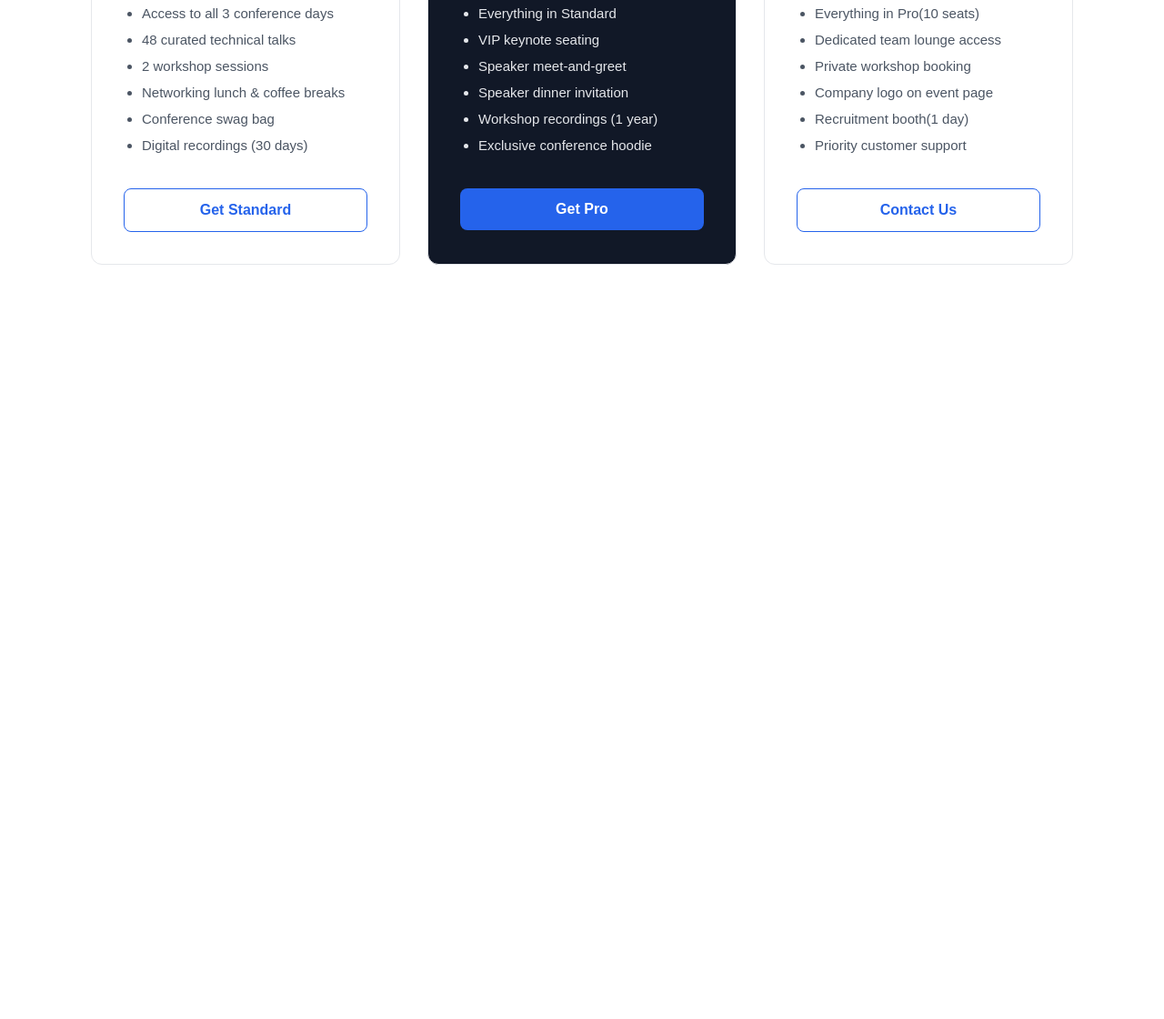
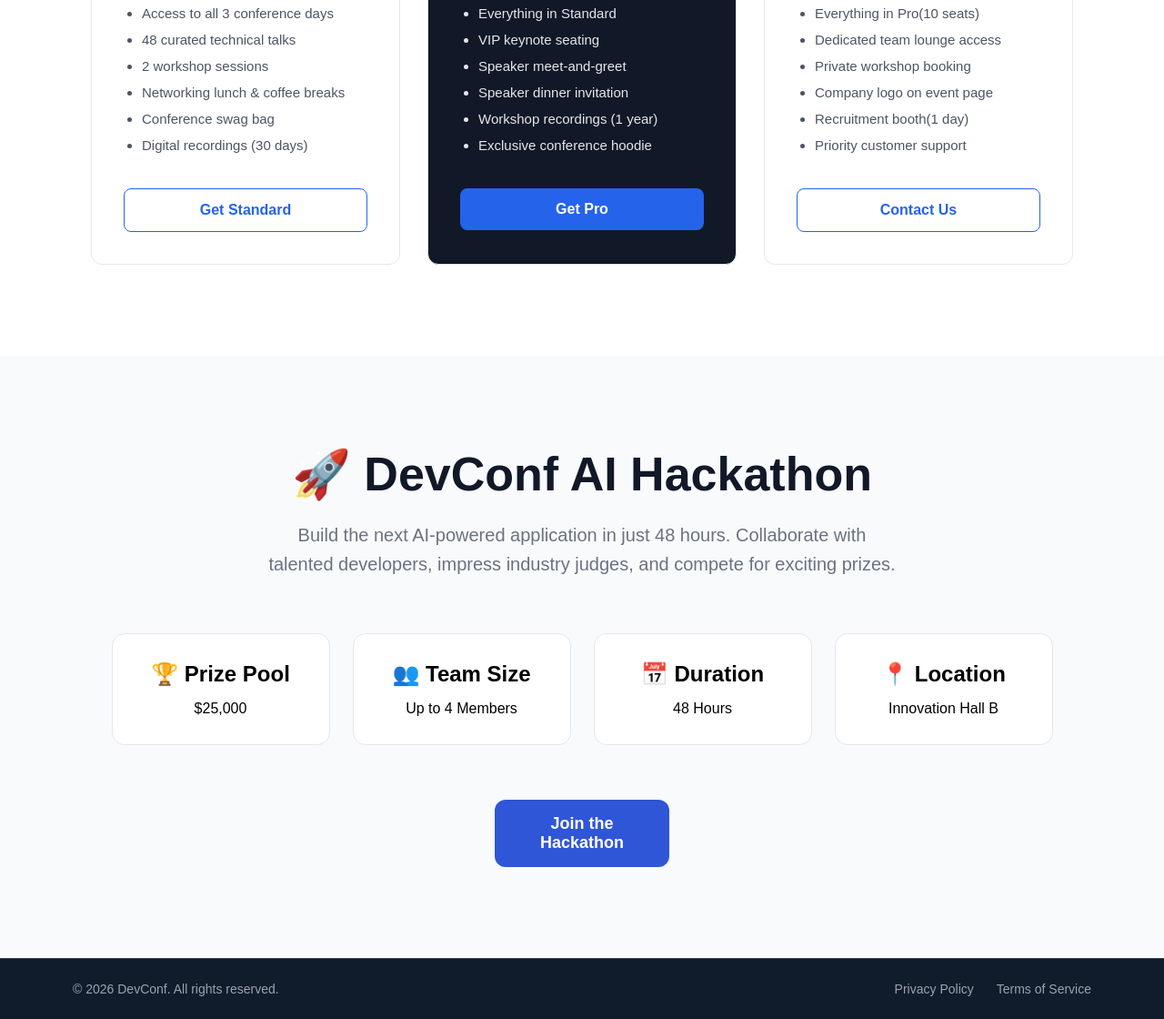
Before and after one commit to ru2ma/my-ph-a01, a plain HTML site: page index.html in a window 1280 px wide. Shown: the part 2467-3587 px from the top of the page at 91% size. Before the commit the page ends 2858 px from the top, so only its background shows below. Drawn offline with Linux system fonts and the light colour scheme.

Commit message:
added hackathor and footer with style

```diff
--- a/index.html
+++ b/index.html
@@ -126,5 +126,43 @@
           </div>
        </section>
        <!-- end of pricing section -->
+       <!-- start of hackathon section -->
+        <section class="hackathon">
+            <div class="hackathon-heading">
+                <h2>🚀 DevConf AI Hackathon</h2>
+                <p>Build the next AI-powered application in just 48 hours.
+                Collaborate with talented developers, impress industry judges,
+                and compete for exciting prizes.</p>
+            </div>
+            <div class="hackathon-features">
+                <div class="feature-card">
+                    <h3>🏆 Prize Pool</h3>
+                    <p>$25,000</p>
+                </div>
+                <div class="feature-card">
+                    <h3>👥 Team Size</h3>
+                    <p>Up to 4 Members</p>
+                </div>
+                <div class="feature-card">
+                    <h3>📅 Duration</h3>
+                    <p>48 Hours</p>
+                </div>
+                <div class="feature-card">
+                    <h3>📍 Location</h3>
+                    <p>Innovation Hall B</p>
+                </div>
+            </div>
+            <button class="common-btn">Join the Hackathon</button>
+        </section>
+       <!-- end of hackathon section -->
+       <!-- start of footer section -->
+        <footer class="footer">
+            <p>© 2026 DevConf. All rights reserved.</p>
+            <div class="footer-links">
+                <a href="#">Privacy Policy</a>
+                <a href="#">Terms of Service</a>
+            </div>
+        </footer>
+       <!-- start of footer section -->
 </body>
 </html>
--- a/style.css
+++ b/style.css
@@ -226,3 +226,72 @@ body {
 .speacial .pricing-btn:hover{
     background:#1D4ED8;
 }
+/* hackathon section styles */
+.hackathon{
+    padding:100px 80px;
+    background:#F8FAFC;
+    text-align:center;
+}
+.hackathon-heading{
+    max-width:700px;
+    margin:0 auto 60px;
+}
+.hackathon-heading h2{
+    font-size:52px;
+    color:#111827;
+    margin-bottom:20px;
+}
+.hackathon-heading p{
+    font-size:20px;
+    color:#6B7280;
+    line-height:1.6;
+}
+.hackathon-features{
+    display:flex;
+    justify-content:center;
+    gap:25px;
+    flex-wrap:wrap;
+    margin-bottom:60px;
+}
+.feature-card{
+    background:white;
+    border:1px solid #E5E7EB;
+    border-radius:14px;
+    padding:30px;
+    width:240px;
+    transition:.3s;
+    cursor:pointer;
+}
+.feature-card:hover{
+    transform:translateY(-8px);
+}
+.feature-card h3{
+    font-size:24px;
+    margin-bottom:15px;
+}
+/* footer section styles */
+.footer{
+    display: flex;
+    justify-content: space-between;
+    align-items: center;
+    padding: 25px 80px;
+    background-color: #101B2B;
+    border-top: 1px solid #2B3647;
+}
+.footer p{
+    color: #9CA3AF;
+    font-size: 14px;
+}
+.footer-links{
+    display: flex;
+    gap: 25px;
+}
+.footer-links a{
+    text-decoration: none;
+    color: #9CA3AF;
+    font-size: 14px;
+    transition: 0.3s;
+}
+.footer-links a:hover{
+    color: white;
+}
```
